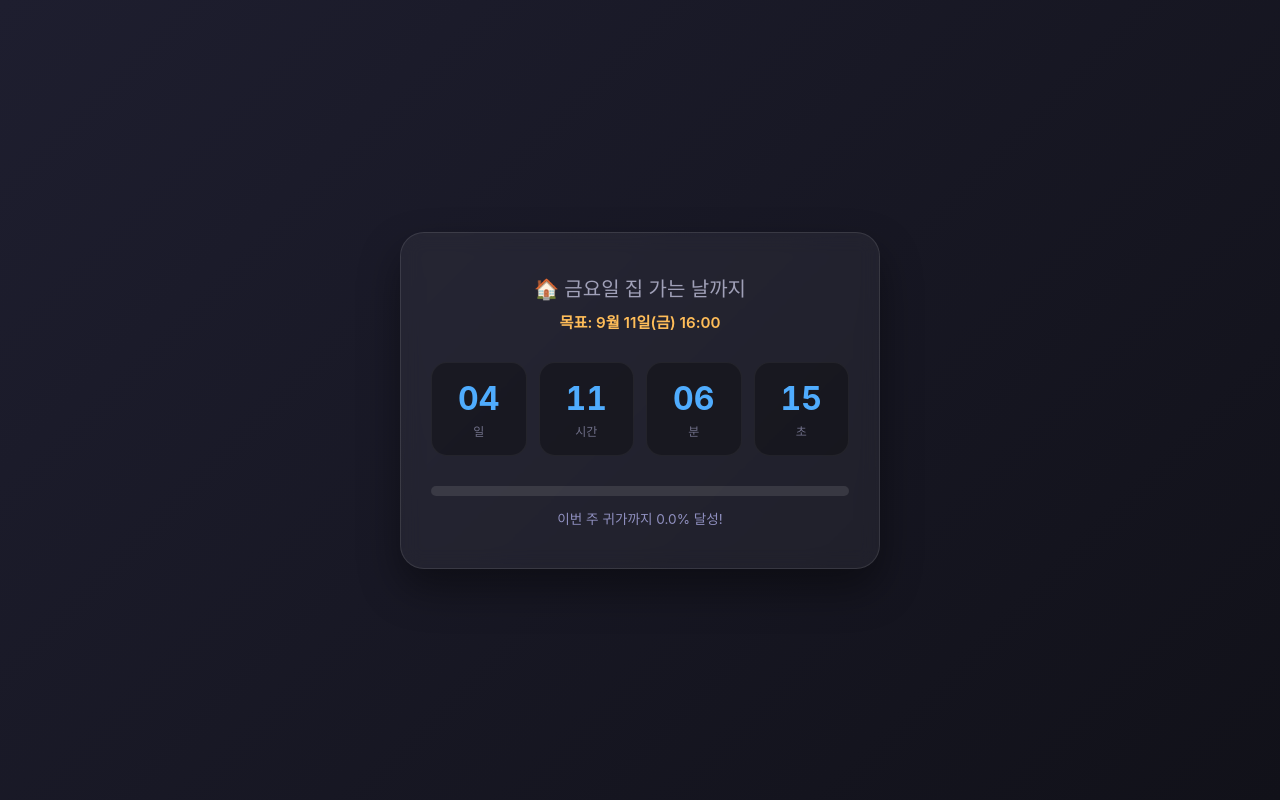
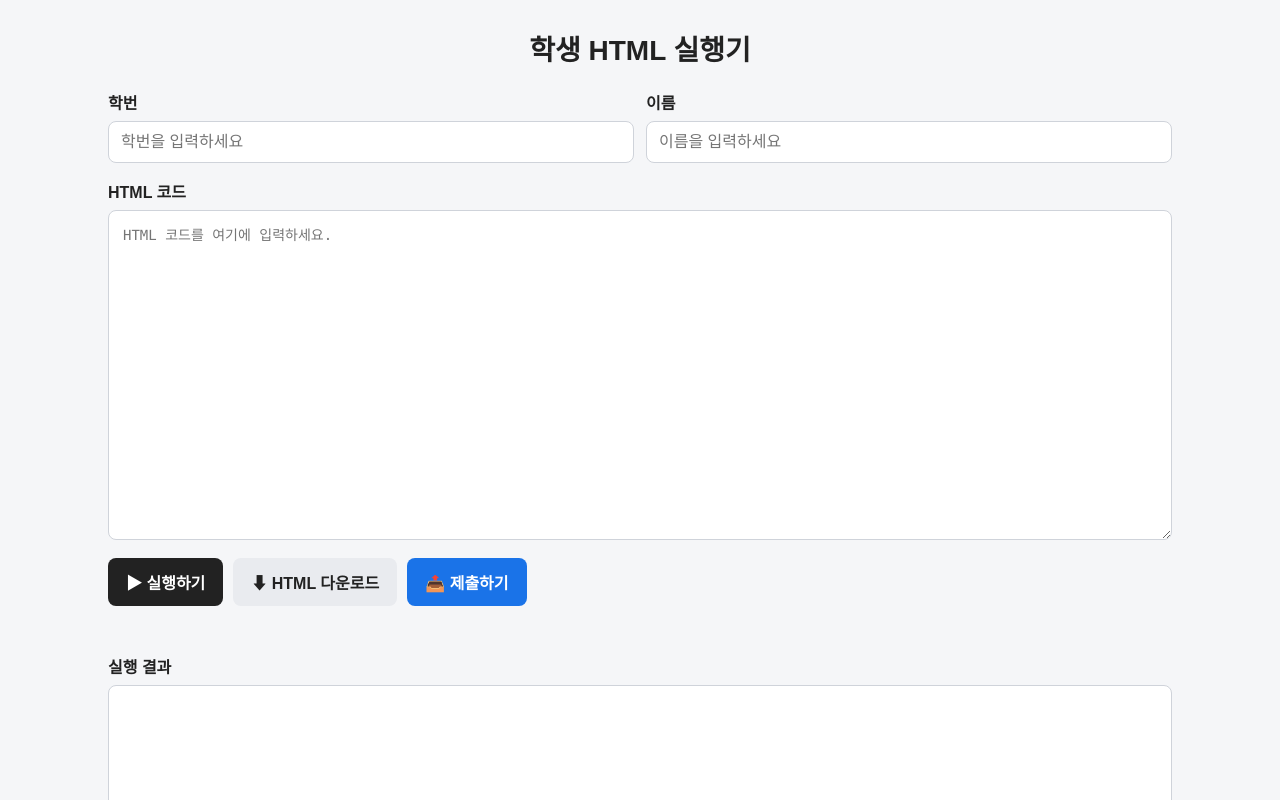
Before and after one commit to sim-minhyoung/dfl, a plain HTML site: page index.html in a window 1280 px wide. Shown: the top 800 px of the page. Drawn offline with Linux system fonts and the light colour scheme.

Commit message:
Replace countdown HTML with student HTML executor

```diff
--- a/index.html
+++ b/index.html
@@ -1,412 +1,295 @@
 <!DOCTYPE html>
-
 <html lang="ko">
 <head>
-    <meta charset="UTF-8">
-    <meta name="viewport" content="width=device-width, initial-scale=1.0">
-    <title>금요일 귀가 카운트다운</title>
+  <meta charset="UTF-8">
+  <meta name="viewport" content="width=device-width, initial-scale=1.0">
+  <title>학생 HTML 실행기</title>
+  <style>
+    * { box-sizing: border-box; }
+    body {
+      margin: 0;
+      font-family: Arial, "Noto Sans KR", sans-serif;
+      background: #f5f6f8;
+      color: #222;
+    }
+    .container {
+      max-width: 1100px;
+      margin: 0 auto;
+      padding: 28px 18px 40px;
+    }
+    h1 {
+      margin: 0 0 22px;
+      text-align: center;
+      font-size: 28px;
+    }
+    .info {
+      display: grid;
+      grid-template-columns: 1fr 1fr;
+      gap: 12px;
+      margin-bottom: 14px;
+    }
+    .field label {
+      display: block;
+      margin-bottom: 7px;
+      font-weight: 700;
+    }
+    input, textarea, button {
+      font: inherit;
+    }
+    input {
+      width: 100%;
+      padding: 11px 12px;
+      border: 1px solid #cfd3da;
+      border-radius: 8px;
+      background: white;
+      outline: none;
+    }
+    input:focus, textarea:focus {
+      border-color: #666;
+    }
+    .label {
+      display: block;
+      margin: 16px 0 7px;
+      font-weight: 700;
+    }
+    textarea {
+      width: 100%;
+      height: 330px;
+      resize: vertical;
+      padding: 14px;
+      border: 1px solid #cfd3da;
+      border-radius: 8px;
+      background: #fff;
+      font-family: Consolas, "Courier New", monospace;
+      font-size: 14px;
+      line-height: 1.5;
+      outline: none;
+    }
+    .buttons {
+      display: flex;
+      flex-wrap: wrap;
+      gap: 10px;
+      margin: 14px 0 10px;
+    }
+    button {
+      border: 0;
+      border-radius: 8px;
+      padding: 12px 18px;
+      cursor: pointer;
+      font-weight: 700;
+    }
+    #runBtn { background: #222; color: #fff; }
+    #downloadBtn { background: #e9ebef; color: #222; }
+    #submitBtn { background: #1a73e8; color: #fff; }
+    button:hover { opacity: .85; }
+    button:disabled { opacity: .5; cursor: not-allowed; }
+    .status {
+      min-height: 20px;
+      margin: 0 0 18px;
+      font-size: 14px;
+      font-weight: 600;
+    }
+    .status.ok { color: #1a7f37; }
+    .status.err { color: #c0392b; }
+    .status.loading { color: #555; }
+    .result-title {
+      font-weight: 700;
+      margin-bottom: 7px;
+    }
+    iframe {
+      display: block;
+      width: 100%;
+      height: 430px;
+      border: 1px solid #cfd3da;
+      border-radius: 8px;
+      background: white;
+    }
+    .notice {
+      margin-top: 10px;
+      color: #666;
+      font-size: 13px;
+    }
+    @media (max-width: 650px) {
+      .info { grid-template-columns: 1fr; }
+      .buttons { flex-direction: column; }
+      button { width: 100%; }
+      textarea { height: 280px; }
+    }
+  </style>
+</head>
+<body>
+  <main class="container">
+    <h1>학생 HTML 실행기</h1>
 
-<style>
-    * {
-        box-sizing: border-box;
-        margin: 0;
-        padding: 0;
-        font-family: 'Pretendard', -apple-system, BlinkMacSystemFont,
-            "Segoe UI", Roboto, sans-serif;
+    <section class="info">
+      <div class="field">
+        <label for="studentId">학번</label>
+        <input id="studentId" type="text" placeholder="학번을 입력하세요">
+      </div>
+      <div class="field">
+        <label for="studentName">이름</label>
+        <input id="studentName" type="text" placeholder="이름을 입력하세요">
+      </div>
+    </section>
+
+    <label class="label" for="htmlCode">HTML 코드</label>
+    <textarea id="htmlCode" placeholder="HTML 코드를 여기에 입력하세요."></textarea>
+
+    <div class="buttons">
+      <button id="runBtn" type="button">▶ 실행하기</button>
+      <button id="downloadBtn" type="button">⬇ HTML 다운로드</button>
+      <button id="submitBtn" type="button">📤 제출하기</button>
+    </div>
+    <div id="statusMsg" class="status"></div>
+
+    <div class="result-title">실행 결과</div>
+    <iframe id="preview" title="HTML 실행 결과" sandbox="allow-scripts allow-forms"></iframe>
+    <div class="notice">입력한 HTML은 서버에 저장하지 않고 이 브라우저에서만 실행됩니다. '제출하기'를 누르면 구글 시트와 구글 드라이브에 기록·저장됩니다.</div>
+  </main>
+
+  <script>
+    // 구글 Apps Script 웹 앱 URL (최신 배포 URL)
+    const GOOGLE_SCRIPT_URL = "https://script.google.com/macros/s/AKfycbwMwN6eF2w6tagtjwjPvoejSJ3mymOpemw27IxOHa39ZpPDsmOZc3ohN_Y7g5pgi-w5CQ/exec";
+
+    const studentId = document.getElementById("studentId");
+    const studentName = document.getElementById("studentName");
+    const htmlCode = document.getElementById("htmlCode");
+    const preview = document.getElementById("preview");
+    const runBtn = document.getElementById("runBtn");
+    const downloadBtn = document.getElementById("downloadBtn");
+    const submitBtn = document.getElementById("submitBtn");
+    const statusMsg = document.getElementById("statusMsg");
+
+    function setStatus(text, type) {
+      statusMsg.textContent = text;
+      statusMsg.className = "status" + (type ? " " + type : "");
     }
 
-    body {
-        background: linear-gradient(135deg, #1e1e2f, #111119);
-        color: #fff;
-        min-height: 100vh;
-        display: flex;
-        justify-content: center;
-        align-items: center;
-        padding: 20px;
+    function buildSafeFilename(id, name) {
+      const safeId = id.replace(/[^0-9A-Za-z가-힣_-]/g, "_");
+      const safeName = name.replace(/[^0-9A-Za-z가-힣_-]/g, "_");
+      return `${safeId}_${safeName}.html`;
     }
 
-    .card {
-        background: rgba(255, 255, 255, 0.05);
-        backdrop-filter: blur(10px);
-        -webkit-backdrop-filter: blur(10px);
-        border: 1px solid rgba(255, 255, 255, 0.1);
-        border-radius: 24px;
-        padding: 40px 30px;
-        width: 100%;
-        max-width: 480px;
-        text-align: center;
-        box-shadow: 0 20px 40px rgba(0, 0, 0, 0.4);
+    // 표준 base64 인코딩 (Apps Script Utilities.base64Decode 기본값과 호환)
+    function encodeHtmlAsBase64(code) {
+      const bytes = new TextEncoder().encode(code);
+      let binary = "";
+      const chunkSize = 0x8000;
+
+      for (let i = 0; i < bytes.length; i += chunkSize) {
+        binary += String.fromCharCode(...bytes.subarray(i, i + chunkSize));
+      }
+
+      return btoa(binary); // 표준 base64 (+, /, = 그대로 유지)
     }
 
-    .title {
-        font-size: 1.25rem;
-        color: #a0a0b8;
-        margin-bottom: 8px;
-        font-weight: 500;
-    }
+    runBtn.addEventListener("click", () => {
+      const code = htmlCode.value.trim();
 
-    .target-time {
-        font-size: 0.95rem;
-        color: #ffbd59;
-        margin-bottom: 30px;
-        font-weight: 600;
-    }
+      if (!code) {
+        alert("HTML 코드를 입력해주세요.");
+        return;
+      }
 
-    .timer-grid {
-        display: grid;
-        grid-template-columns: repeat(4, 1fr);
-        gap: 12px;
-        margin-bottom: 30px;
-    }
+      preview.srcdoc = code;
+    });
 
-    .time-box {
-        background: rgba(0, 0, 0, 0.3);
-        border-radius: 16px;
-        padding: 16px 8px;
-        border: 1px solid rgba(255, 255, 255, 0.05);
-    }
+    downloadBtn.addEventListener("click", () => {
+      const id = studentId.value.trim();
+      const name = studentName.value.trim();
+      const code = htmlCode.value;
 
-    .number {
-        font-size: 2rem;
-        font-weight: 700;
-        color: #4facfe;
-        margin-bottom: 4px;
-        font-variant-numeric: tabular-nums;
-    }
+      if (!id) {
+        alert("학번을 입력해주세요.");
+        studentId.focus();
+        return;
+      }
+      if (!name) {
+        alert("이름을 입력해주세요.");
+        studentName.focus();
+        return;
+      }
+      if (!code.trim()) {
+        alert("HTML 코드를 입력해주세요.");
+        htmlCode.focus();
+        return;
+      }
 
-    .label {
-        font-size: 0.75rem;
-        color: #71718a;
-    }
+      const filename = buildSafeFilename(id, name);
+      const blob = new Blob([code], { type: "text/html;charset=utf-8" });
+      const url = URL.createObjectURL(blob);
+      const a = document.createElement("a");
 
-    .progress-container {
-        width: 100%;
-        background: rgba(255, 255, 255, 0.1);
-        border-radius: 10px;
-        height: 10px;
-        overflow: hidden;
-        margin-bottom: 12px;
-    }
+      a.href = url;
+      a.download = filename;
+      document.body.appendChild(a);
+      a.click();
+      a.remove();
 
-    .progress-bar {
-        height: 100%;
-        width: 0%;
-        background: linear-gradient(
-            90deg,
-            #4facfe 0%,
-            #00f2fe 100%
-        );
-        border-radius: 10px;
-        transition: width 0.5s linear;
-    }
+      URL.revokeObjectURL(url);
+    });
 
-    .progress-text {
-        font-size: 0.85rem;
-        color: #8f8fbf;
-    }
+    submitBtn.addEventListener("click", async () => {
+      const id = studentId.value.trim();
+      const name = studentName.value.trim();
+      const code = htmlCode.value;
 
-    .message {
-        display: none;
-        font-size: 1.8rem;
-        font-weight: 700;
-        color: #00f2fe;
-        line-height: 1.5;
-        padding: 20px 0;
-    }
+      if (!id) {
+        alert("학번을 입력해주세요.");
+        studentId.focus();
+        return;
+      }
+      if (!name) {
+        alert("이름을 입력해주세요.");
+        studentName.focus();
+        return;
+      }
+      if (!code.trim()) {
+        alert("제출할 HTML 코드가 없습니다.");
+        htmlCode.focus();
+        return;
+      }
 
-    .sub-message {
-        font-size: 0.95rem;
-        color: #a0a0b8;
-        margin-top: 12px;
-        font-weight: 400;
-    }
+      const filename = buildSafeFilename(id, name);
+      const fileData = encodeHtmlAsBase64(code);
 
-    @media (max-width: 400px) {
-        .card {
-            padding: 30px 18px;
-        }
+      submitBtn.disabled = true;
+      runBtn.disabled = true;
+      downloadBtn.disabled = true;
+      setStatus(`제출 중: ${id} / ${name} / ${filename}`, "loading");
 
-        .timer-grid {
-            gap: 7px;
-        }
+      try {
+        const payload = JSON.stringify({
+          studentId: id,
+          studentName: name,
+          filename: filename,
+          fileData: fileData
+        });
 
-        .number {
-            font-size: 1.6rem;
-        }
+        await fetch(GOOGLE_SCRIPT_URL, {
+          method: "POST",
+          mode: "no-cors",
+          headers: {
+            "Content-Type": "text/plain;charset=utf-8"
+          },
+          body: payload
+        });
 
-        .label {
-            font-size: 0.7rem;
-        }
-    }
-</style>
+        setStatus(`✅ 제출이 완료되었습니다. (구글 시트/드라이브에 기록됨) — ${id} / ${name} / ${filename}`, "ok");
+      } catch (error) {
+        console.error(error);
+        setStatus("❌ 제출 중 오류가 발생했습니다. 인터넷 연결을 확인하세요.", "err");
+      } finally {
+        submitBtn.disabled = false;
+        runBtn.disabled = false;
+        downloadBtn.disabled = false;
+      }
+    });
+  </script>
+</body>
+</html>
 
-
-</head>
-
-<body>
-
-<div class="card">
-
-
-<div id="active-ui">
-
-    <div class="title">
-        🏠 금요일 집 가는 날까지
-    </div>
-
-    <div class="target-time" id="target-date-display">
-        목표: 계산 중...
-    </div>
-
-    <div class="timer-grid">
-
-        <div class="time-box">
-            <div class="number" id="days">00</div>
-            <div class="label">일</div>
-        </div>
-
-        <div class="time-box">
-            <div class="number" id="hours">00</div>
-            <div class="label">시간</div>
-        </div>
-
-        <div class="time-box">
-            <div class="number" id="minutes">00</div>
-            <div class="label">분</div>
-        </div>
-
-        <div class="time-box">
-            <div class="number" id="seconds">00</div>
-            <div class="label">초</div>
-        </div>
-
-    </div>
-
-    <div class="progress-container">
-        <div class="progress-bar" id="progress-bar"></div>
-    </div>
-
-    <div class="progress-text" id="progress-text">
-        이번 주 기숙사 생활 버틴 정도 계산 중...
-    </div>
-
-</div>
-
-<div class="message" id="complete-message">
-
-    🥳 귀가 시간입니다!
-
-    <div class="sub-message">
-        집에 가서 맛있는 거 먹고<br>
-        푹 쉬세요! 🏠❤️
-    </div>
-
-</div>
-
-
-</div>
-
-<script>
-
-    /*
-     * 금요일 16:00을 기준으로 다음 목표 시간을 계산합니다.
-     *
-     * 금요일 16시 이전
-     * → 오늘 금요일 16시
-     *
-     * 금요일 16시 이후
-     * → 다음 주 금요일 16시
-     *
-     * 토/일
-     * → 다음 주 금요일 16시
-     */
-
-    function getTargetFriday(now) {
-
-        const target = new Date(now);
-
-        const day = now.getDay();
-        const currentHour = now.getHours();
-
-        // 금요일
-        if (day === 5) {
-
-            // 금요일 16시 이전
-            if (currentHour < 16) {
-
-                target.setHours(16, 0, 0, 0);
-
-                return target;
-            }
-
-            // 금요일 16시 이후 → 다음 주
-            target.setDate(target.getDate() + 7);
-            target.setHours(16, 0, 0, 0);
-
-            return target;
-        }
-
-        // 월~목
-        let daysUntilFriday = (5 - day + 7) % 7;
-
-        target.setDate(
-            target.getDate() + daysUntilFriday
-        );
-
-        target.setHours(16, 0, 0, 0);
-
-        return target;
-    }
-
-
-    /*
-     * 목표 금요일의 월요일 09:00을 계산합니다.
-     */
-
-    function getMonday9AM(targetFriday) {
-
-        const monday = new Date(targetFriday);
-
-        monday.setDate(
-            monday.getDate() - 4
-        );
-
-        monday.setHours(9, 0, 0, 0);
-
-        return monday;
-    }
-
-
-    /*
-     * 날짜 표시
-     */
-
-    function formatTargetDate(target) {
-
-        const month = target.getMonth() + 1;
-        const date = target.getDate();
-
-        return `목표: ${month}월 ${date}일(금) 16:00`;
-    }
-
-
-    /*
-     * 메인 타이머
-     */
-
-    function updateTimer() {
-
-        const now = new Date();
-
-        const target = getTargetFriday(now);
-
-        const diff = target.getTime() - now.getTime();
-
-
-        // --------------------------------
-        // 남은 시간 계산
-        // --------------------------------
-
-        const days =
-            Math.floor(
-                diff / (1000 * 60 * 60 * 24)
-            );
-
-        const hours =
-            Math.floor(
-                (diff / (1000 * 60 * 60)) % 24
-            );
-
-        const minutes =
-            Math.floor(
-                (diff / (1000 * 60)) % 60
-            );
-
-        const seconds =
-            Math.floor(
-                (diff / 1000) % 60
-            );
-
-
-        // --------------------------------
-        // 화면 표시
-        // --------------------------------
-
-        document.getElementById("days").textContent =
-            String(days).padStart(2, "0");
-
-        document.getElementById("hours").textContent =
-            String(hours).padStart(2, "0");
-
-        document.getElementById("minutes").textContent =
-            String(minutes).padStart(2, "0");
-
-        document.getElementById("seconds").textContent =
-            String(seconds).padStart(2, "0");
-
-
-        // 목표 날짜
-
-        document.getElementById(
-            "target-date-display"
-        ).textContent = formatTargetDate(target);
-
-
-        // --------------------------------
-        // 이번 주 진행률
-        // --------------------------------
-
-        const monday = getMonday9AM(target);
-
-        const totalTime =
-            target.getTime() - monday.getTime();
-
-        const elapsedTime =
-            now.getTime() - monday.getTime();
-
-
-        let progress =
-            (elapsedTime / totalTime) * 100;
-
-
-        // 0~100% 범위로 제한
-
-        progress =
-            Math.max(
-                0,
-                Math.min(100, progress)
-            );
-
-
-        document.getElementById(
-            "progress-bar"
-        ).style.width = `${progress}%`;
-
-
-        document.getElementById(
-            "progress-text"
-        ).textContent =
-            `이번 주 귀가까지 ${progress.toFixed(1)}% 달성!`;
-    }
-
-
-    /*
-     * 초기 실행
-     */
-
-    updateTimer();
-
-
-    /*
-     * 1초마다 갱신
-     */
-
-    setInterval(
-        updateTimer,
-        1000
-    );
-
-</script>
 
 </body>
 </html>
```
